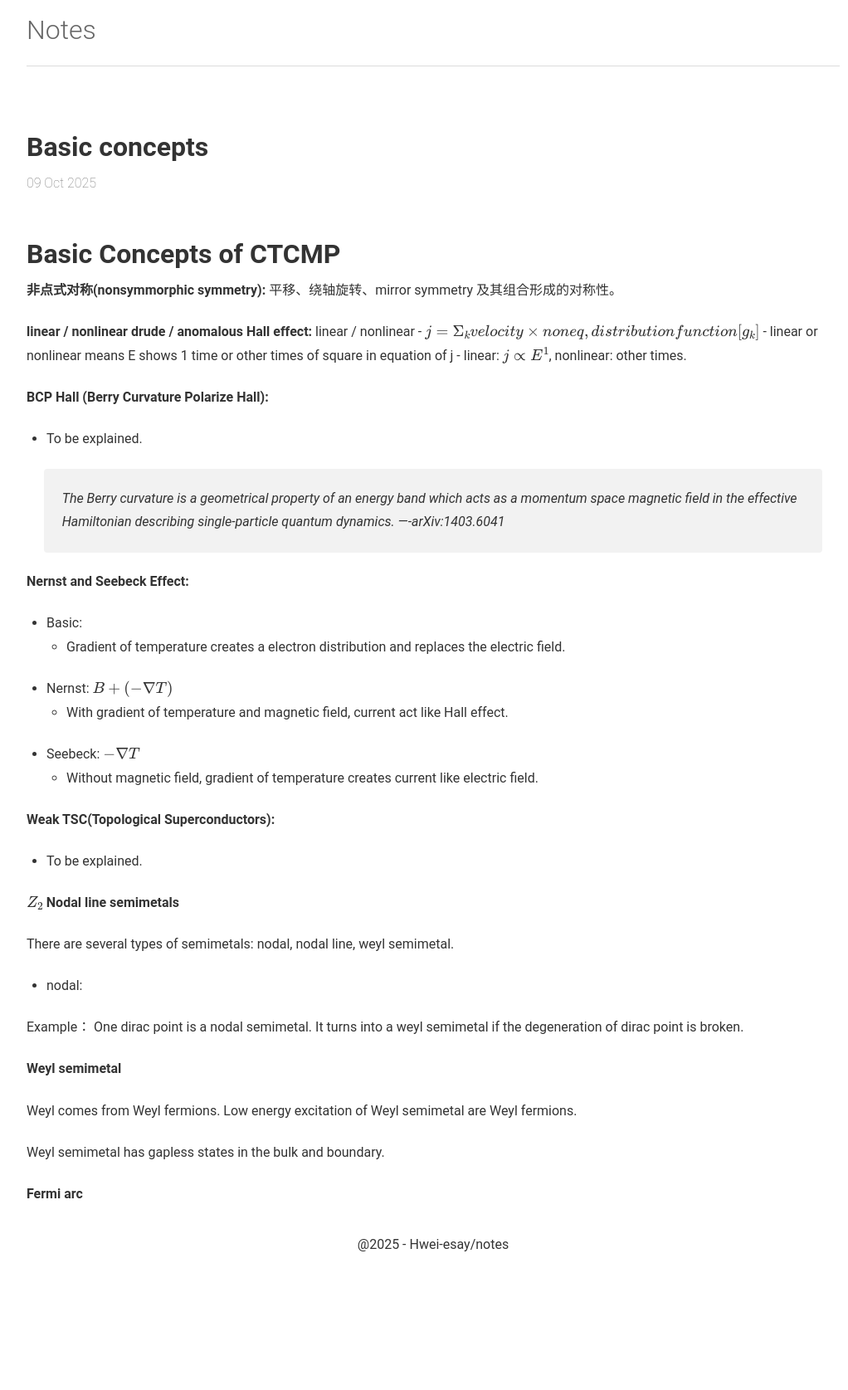
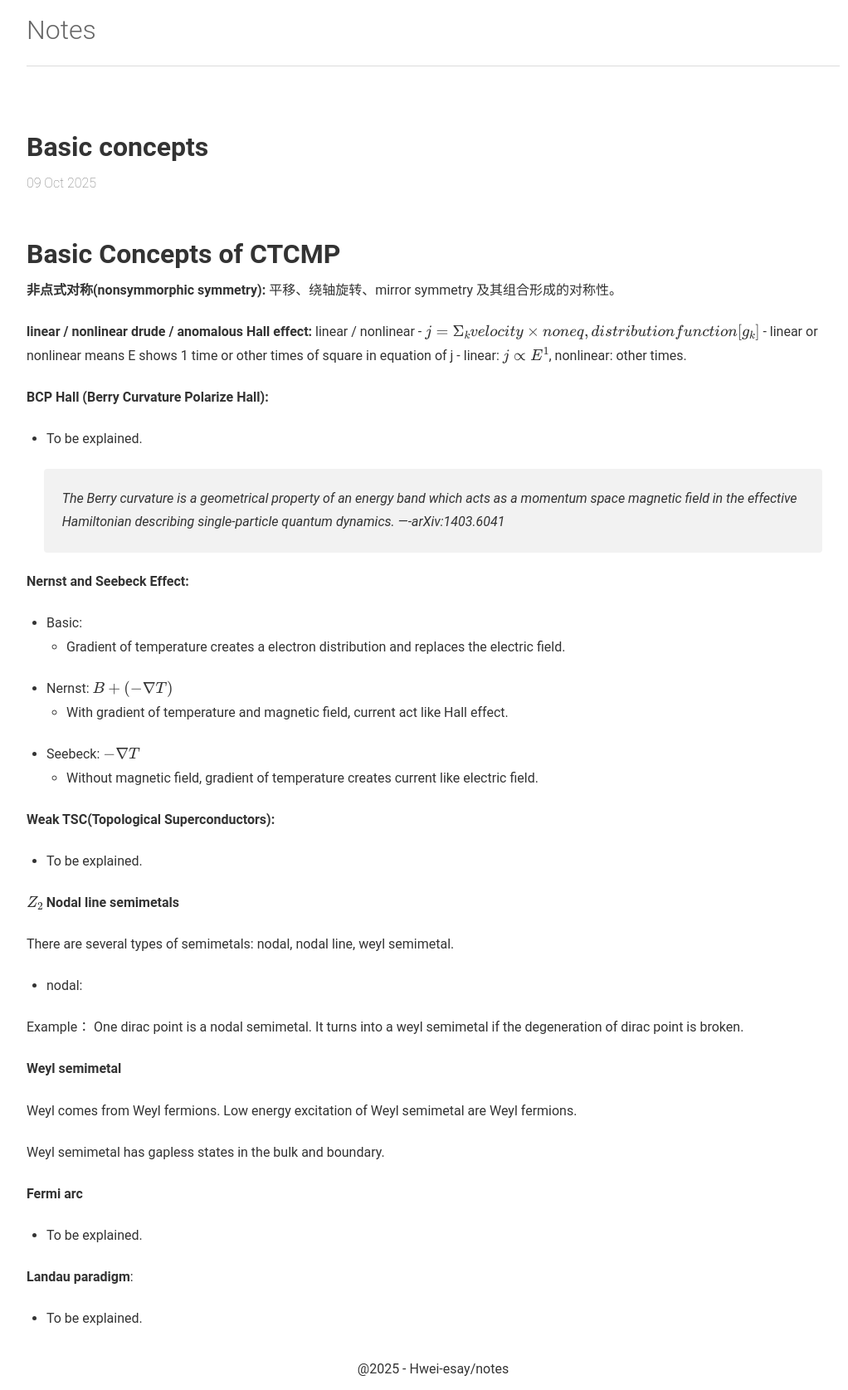
Before and after one commit to Hwei-esay/Notes, a Jekyll site: the page built from _posts/2025-10-09-basic concepts.md, in a window 1280 px wide. Shown: the whole page at 83% size, without its empty margins (118-1140 px from the left). Built offline with Jekyll 4.4.1, drawn with Linux system fonts in a browser that asks for light colours; formulas are drawn with MathJax 3; before the commit the page ends 1525 px from its top, so only the background shows below that.

Commit message:
Update 2025-10-09-basic concepts.md

```diff
--- a/_posts/2025-10-09-basic concepts.md
+++ b/_posts/2025-10-09-basic concepts.md
@@ -46,3 +46,9 @@ Weyl comes from Weyl fermions. Low energy excitation of Weyl semimetal are Weyl
 Weyl semimetal has gapless states in the bulk and boundary.
 
 **Fermi arc**
+
+- To be explained.
+
+**Landau paradigm**:
+
+- To be explained.
```
